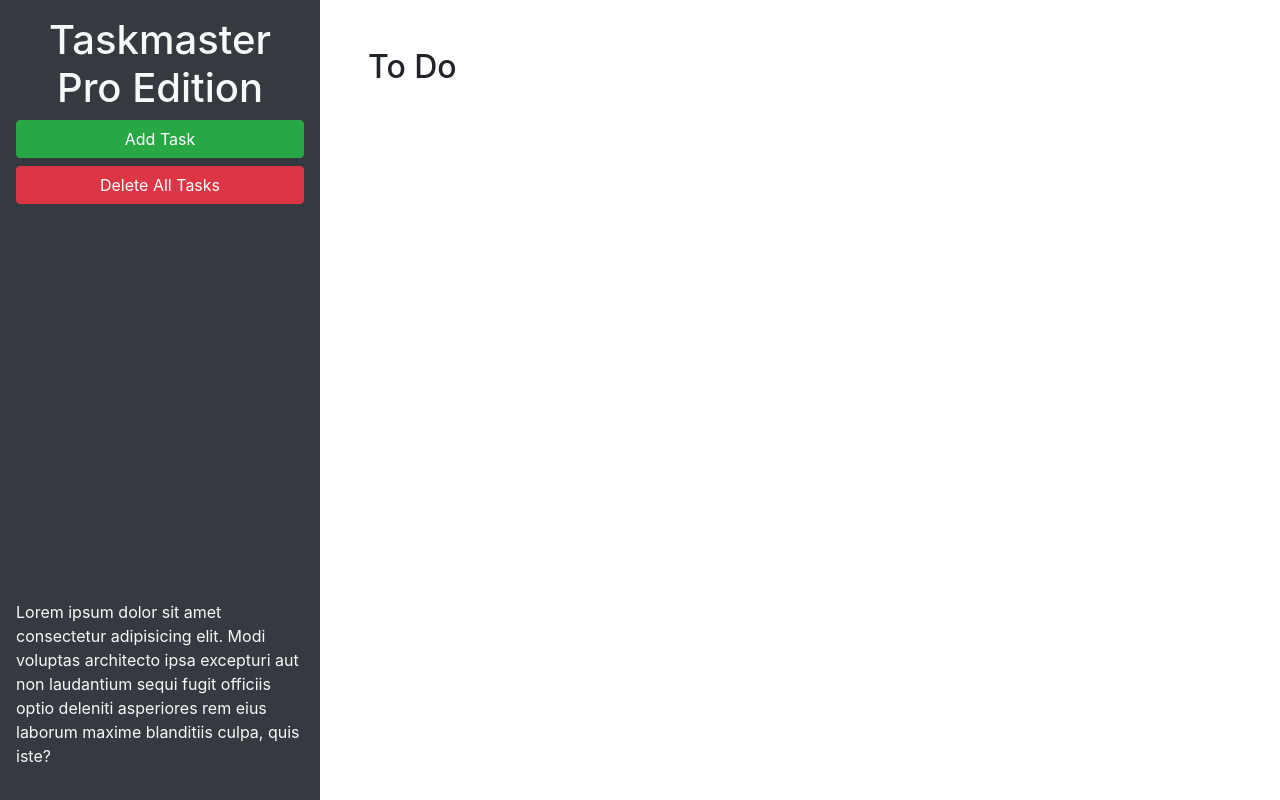
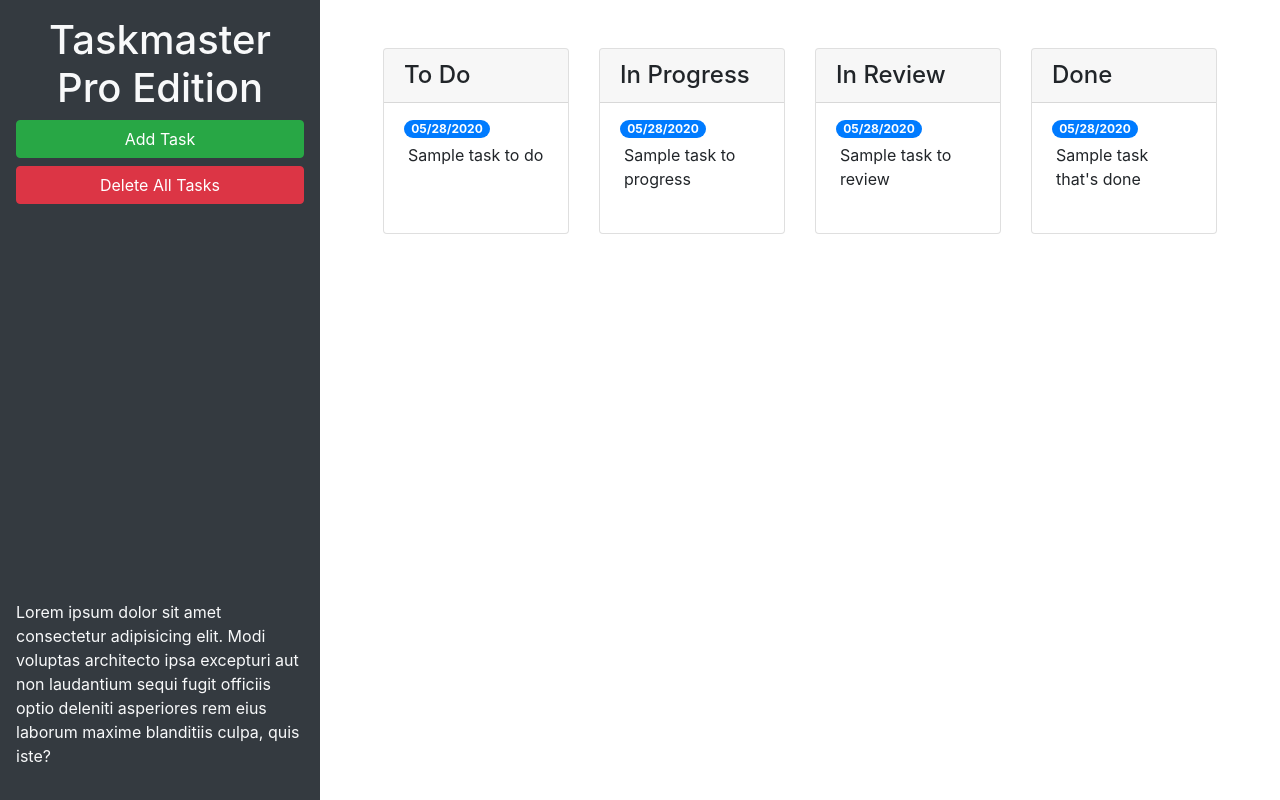
Before and after one commit to HiuSumJaimeYue/taskmaster-pro, a plain HTML site: page taskmaster-starter/index.html in a window 1280 px wide. Drawn offline with nearby package versions, Linux system fonts and the light colour scheme.

Commit message:
card and form

```diff
--- a/taskmaster-starter/index.html
+++ b/taskmaster-starter/index.html
@@ -23,12 +23,85 @@
         laudantium sequi fugit officiis optio deleniti asperiores rem eius laborum maxime blanditiis culpa, quis iste?
       </p>
     </header>
+
     <main class="col-12 col-lg-9">
-      <div class="m-5">
-        <h2>To Do</h2>
-        <ul id="list-toDo" class="list-group"> </ul>
+      <div class="m-5 row justify-content-around">
+        <!-- todo start -->
+        <!-- <div class="col-12 col-md-6 col-xl-3 mb-3">
+          <h2>To Do</h2>
+          <ul id="list-toDo" class="list-group"></ul>
+        </div> -->
+        <div class="col-12 col-md-6 col-xl-3 mb-3">
+          <div class="card">
+            <h4 class="card-header">
+              To Do
+            </h4>
+            <ul id="list-toDo" class="list-group list-group-flush">
+              <li class="list-group-item">
+                <span class="badge badge-primary badge-pill">05/28/2020</span>
+                <p class="m-1">Sample task to do</p>
+              </li>
+            </ul>
+          </div>
+        </div>
+        <!-- todo end -->
+        <!-- in progress start -->
+        <!-- <div class="col-12 col-md-6 col-xl-3 mb-3">
+          <h2>In Progress</h2>
+          <ul id="list-inProgress" class="list-group">
+            <li class="list-group-item">
+              <span class="badge badge-primary badge-pill">05/28/2020</span>
+              <p class="m-1">Sample task in progress</p>
+            </li>
+          </ul>
+        </div> -->
+        <div class="col-12 col-md-6 col-xl-3 mb-3">
+          <div class="card">
+            <h4 class="card-header">
+              In Progress
+            </h4>
+            <ul id="list-toDo" class="list-group list-group-flush">
+              <li class="list-group-item">
+                <span class="badge badge-primary badge-pill">05/28/2020</span>
+                <p class="m-1">Sample task to progress</p>
+              </li>
+            </ul>
+          </div>
+        </div>
+        <!-- in progress end -->
+        <!-- in review start -->
+        <div class="col-12 col-md-6 col-xl-3 mb-3">
+          <div class="card">
+            <h4 class="card-header">
+              In Review
+            </h4>
+            <ul id="list-toDo" class="list-group list-group-flush">
+              <li class="list-group-item">
+                <span class="badge badge-primary badge-pill">05/28/2020</span>
+                <p class="m-1">Sample task to review</p>
+              </li>
+            </ul>
+          </div>
+        </div>
+        <!-- in review end -->
+        <!-- done start -->
+        <div class="col-12 col-md-6 col-xl-3 mb-3">
+          <div class="card">
+            <h4 class="card-header">
+              Done
+            </h4>
+            <ul id="list-toDo" class="list-group list-group-flush">
+              <li class="list-group-item">
+                <span class="badge badge-primary badge-pill">05/28/2020</span>
+                <p class="m-1">Sample task that's done</p>
+              </li>
+            </ul>
+          </div>
+        </div>
+        <!-- done end -->
+
       </div>
-    </main>
+  </main>
   </div>
 
   <!-- Modal -->
@@ -46,11 +119,11 @@
           <form>
             <div class="form-group">
               <label for="modalTaskDescription">Task description</label>
-              <textarea id="modalTaskDescription" rows="3"></textarea>
+              <textarea id="modalTaskDescription" rows="3" class="form-control"></textarea>
             </div>
             <div class="form-group">
               <label for="modalDueDate">Due date</label>
-              <input type="text" id="modalDueDate" placeholder="mm/dd/yyyy" autocomplete="off" />
+              <input type="text" class="form-control" id="modalDueDate" placeholder="mm/dd/yyyy" autocomplete="off" />
             </div>
           </form>
         </div>
```
